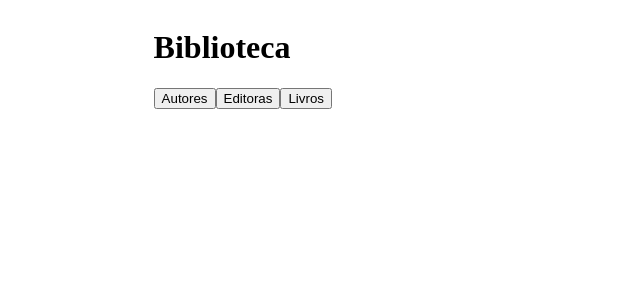
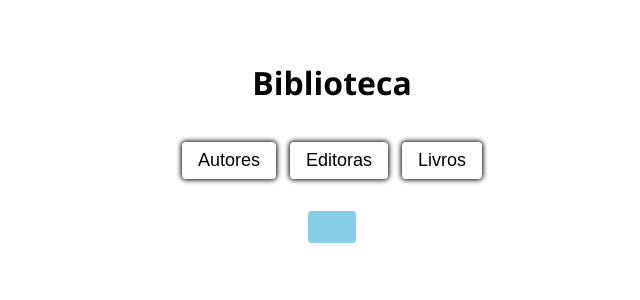
Before and after one commit to Samuel-millerr/GitHub_PBE_Senai_2-Semestre, a Vue app in the folder frontend/: page / in a window 1280 px wide. Shown: the top 300 px of the page, without its empty margins (308-948 px from the left). Built offline with nearby package versions, Linux system fonts and the light colour scheme; no server answers.

Commit message:
style: estilização básica para demonstrar os dados na tela

```diff
--- a/frontend/src/App.vue
+++ b/frontend/src/App.vue
@@ -1,15 +1,19 @@
 <template>
-  <div id="mainLibrary">
+  <main id="mainLibrary">
     <h1> Biblioteca </h1>
 
+    <div>
       <button @click="activeData = 'authors'">Autores</button>
       <button @click="activeData = 'publishers'">Editoras</button>
       <button @click="activeData = 'books'">Livros</button>
+    </div>
 
+    <section>
       <Authors v-if="activeData === 'authors'" :data="authors" title="Lista de Autores" />
       <Publishers v-if="activeData === 'publishers'" :publishers="posts" title="Lista de Editoras" />
       <Books v-if="activeData === 'books'" :data="books" title="Lista de Editoras" />
-  </div>
+    </section>
+  </main>
 </template>
 
 <script setup>
@@ -40,3 +44,49 @@ onMounted(() => {
   getData()
 })
 </script>
+
+<style scoped>
+main {
+  display: flex;
+  flex-direction: column;
+  align-items: center;
+  gap: 1rem;
+  height: 100vh;
+  width: 100%;
+  font-family: 'Segoe UI', Tahoma, Geneva, Verdana, sans-serif;
+}
+
+section {
+  margin-top: 1rem;
+  background-color: skyblue;
+  color: white;
+  padding: 1rem 1.5rem 1rem 1.5rem;
+  border-radius: 0.25rem;
+}
+
+div {
+  display: flex;
+  justify-content: space-between;
+  width: 25%;
+}
+
+button {
+  padding: 0.5rem 1rem 0.5rem 1rem;
+  border-radius: 0.25rem;
+  font-size: 18px;
+  font-weight: 500;
+  border: none;
+  background-color: white;
+  color: black;
+  box-shadow: 0 0 5px 1px black;
+  transition: 1s;
+}
+
+button:hover {
+  transform: translateY(-2px);
+}
+
+article {
+  font-size: 22px;
+}
+</style>
--- a/frontend/src/assets/main.css
+++ b/frontend/src/assets/main.css
@@ -1,25 +1,6 @@
 #app {
-  max-width: 1280px;
-  margin: 0 auto;
-  padding: 2rem;
-  font-weight: normal;
+    max-width: 100%;
+    margin: 0 auto;
+    padding: 2rem;
+    font-weight: normal;
 }
-
-@media (hover: hover) {
-  a:hover {
-    background-color: hsla(160, 100%, 37%, 0.2);
-  }
-}
-
-@media (min-width: 1024px) {
-  body {
-    display: flex;
-    place-items: center;
-  }
-
-  #app {
-    display: grid;
-    grid-template-columns: 1fr 1fr;
-    padding: 0 2rem;
-  }
-}
--- a/frontend/src/components/authors.vue
+++ b/frontend/src/components/authors.vue
@@ -1,12 +1,12 @@
 <template>
-  <div>
-    <h1>Lista de Livros</h1>
+  <article>
+    <h1>Lista de Autores</h1>
     <ul>
       <li v-for="author in authors" :key="authors.id">
         {{author.nome }} - {{author.sobrenome}} - {{author.nacionalidade}}
       </li>
     </ul>
-  </div>
+  </article>
 </template>
 
 <script setup>
--- a/frontend/src/components/books.vue
+++ b/frontend/src/components/books.vue
@@ -1,12 +1,12 @@
 <template>
-  <div>
+  <article>
     <h1>Lista de Livros</h1>
     <ul>
       <li v-for="book in books" :key="book.id">
         {{ book.titulo }} - {{book.subtitulo}} - ({{book.ano_publicacao}})
       </li>
     </ul>
-  </div>
+  </article>
 </template>
 
 <script setup>
--- a/frontend/src/components/publishers.vue
+++ b/frontend/src/components/publishers.vue
@@ -1,12 +1,12 @@
 <template>
-  <div>
-    <h1>Lista de Livros</h1>
+  <article>
+    <h1>Lista de Editoras</h1>
     <ul>
       <li v-for="publisher in publishers" :key="publishers.id">
         {{publisher.nome }} - {{publisher.cnpj}}
       </li>
     </ul>
-  </div>
+  </article>
 </template>
 
 <script setup>
```
Lines whose indentation alone changed are shown as unchanged.
